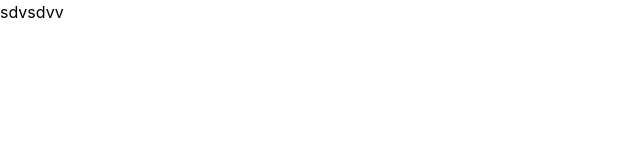
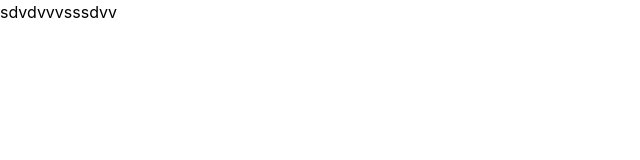
Before and after one commit to junaidkm/node-1-day, a React app: page / in a window 1280 px wide. Shown: the top 160 px of the page, without its empty margins (0-640 px from the left). Built offline with nearby package versions, Linux system fonts and the light colour scheme; the HTML template or start-up script is replaced by a standard one.

Commit message:
update project

```diff
--- a/src/App.jsx
+++ b/src/App.jsx
@@ -2,7 +2,7 @@ import React from 'react'
 
 function App() {
   return (
-    <div>sdvsdvv</div>
+    <div>sdvdvvvsssdvv</div>
   )
 }
 
```
